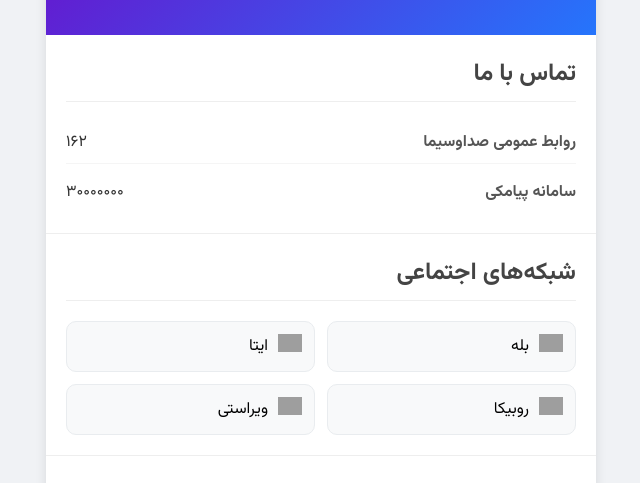
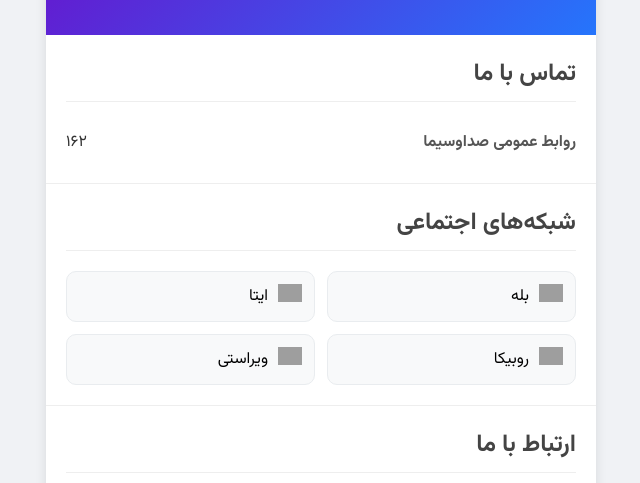
Before and after one commit to mahdiabbasi13811381/chakhmag_tv, a plain HTML site: page index.html in a window 1280 px wide. Shown: the part 277-760 px from the top of the page, without its empty margins (319-959 px from the left). Drawn offline with Linux system fonts and the light colour scheme; grey boxes are pictures that could not be loaded.

Commit message:
Update index.html

```diff
--- a/index.html
+++ b/index.html
@@ -4,6 +4,7 @@
     <meta charset="UTF-8">
     <meta name="viewport" content="width=device-width, initial-scale=1.0">
     <title>برنامۀ تلویزیونی چاخماق🔥</title>
+    <link rel="icon" type="image/png" sizes="32x32" href="https://s34.picofile.com/file/8488177726/WATV.png">
     <link href="https://fonts.googleapis.com/css2?family=Vazirmatn:wght@400;700&display=swap" rel="stylesheet">
     <style>
         body {
@@ -27,13 +28,15 @@
             text-align: justify;
         }
         .container {
-            width: 95%;
+            width: 100%;
             max-width: 550px;
             background: white;
             border-radius: 16px;
             box-shadow: 0 4px 12px rgba(0,0,0,0.1);
             overflow: hidden;
             margin: 20px;
+            margin-right: 15px;
+            margin-left: 15px;
         }
         .header {
             background: linear-gradient(135deg, #6a11cb 20%, #2575fc 100%);
@@ -176,10 +179,12 @@
                     <span class="contact-label">روابط عمومی صداوسیما</span>
                     <span class="contact-value">۱۶۲</span>
                 </div>
+                <!--
                 <div class="contact-item">
                     <span class="contact-label">سامانه پیامکی</span>
                     <span class="contact-value">۳۰۰۰۰۰۰۰</span>
                 </div>
+                -->
             </div>
         </div>
 
```
